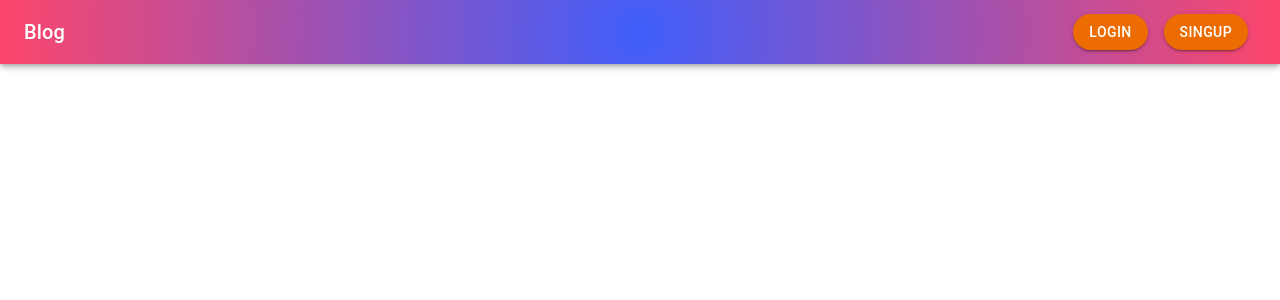
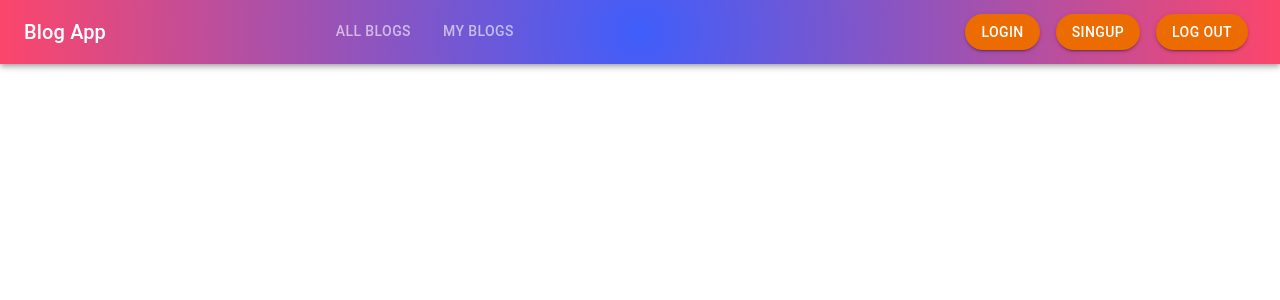
Before and after one commit to suraj9060/BlogApp, a React (Create React App) app: page / in a window 1280 px wide. Shown: the top 300 px of the page. Built offline with nearby package versions, Linux system fonts and the light colour scheme.

Commit message:
all routes setup is done

```diff
--- a/package.json
+++ b/package.json
@@ -6,11 +6,13 @@
     "@emotion/react": "^11.9.3",
     "@emotion/styled": "^11.9.3",
     "@mui/material": "^5.8.6",
+    "@reduxjs/toolkit": "^1.8.3",
     "@testing-library/jest-dom": "^5.16.4",
     "@testing-library/react": "^13.3.0",
     "@testing-library/user-event": "^13.5.0",
     "react": "^18.2.0",
     "react-dom": "^18.2.0",
+    "react-redux": "^8.0.2",
     "react-router-dom": "^6.3.0",
     "react-scripts": "5.0.1",
     "web-vitals": "^2.1.4"
--- a/src/App.js
+++ b/src/App.js
@@ -1,12 +1,30 @@
-
+import React from 'react';
 import './App.css';
 import Header from './components/Header';
+import { Routes, Route } from "react-router-dom"
+import Auth from "./components/Auth"
+import Blog from "./components/Blog"
+import UserBlog from "./components/UserBlog";
+import BlogDetails from "./components/BlogDetails";
+import AddBlog from "./components/AddBlog";
 
 function App() {
   return (
-    <div className="App">
-       <Header />
-    </div>
+    <React.Fragment className="App">
+      <header>
+        <Header />
+      </header>
+      <main>
+        <Routes>
+          <Route path="/auth" element={<Auth />} />
+          <Route path="/blogs" element={<Blog />} />
+          <Route path="/myblogs" element={<UserBlog/>} />
+          <Route path="/myblogs/:id" element={<BlogDetails />} />
+          <Route path="/blogs/add" element={<AddBlog />} />
+
+        </Routes>
+      </main>
+    </React.Fragment>
   );
 }
 
--- a/src/components/Login.jsx
+++ b/src/components/Auth.jsx
@@ -1,9 +1,9 @@
 import React from 'react'
 
-const Login = () => {
+const Auth = () => {
   return (
     <div>Login</div>
   )
 }
 
-export default Login
+export default Auth
--- a/src/components/Header.jsx
+++ b/src/components/Header.jsx
@@ -1,19 +1,44 @@
 import React from "react";
-import {AppBar,Box,Button,Toolbar ,Typography} from "@mui/material";
-
+import {
+  AppBar,
+  Box,
+  Button,
+  Tab,
+  Tabs,
+  Toolbar,
+  Typography,
+  LinkComponent,
+} from "@mui/material";
+import { useState } from "react";
+import { Link } from "react-router-dom";
 
 const Header = () => {
+  const [value, setValue] = useState();
+
   return (
     <AppBar
+      position="sticky"
       sx={{
         background:
           "radial-gradient(circle, rgba(63,94,251,1) 0%, rgba(252,70,107,1) 100%)",
       }}
     >
       <Toolbar>
-        <Typography variant="h6">Blog</Typography>
+        <Typography variant="h6">Blog App</Typography>
+        <Box display="flex" marginLeft={"auto"} marginRight={"auto"}>
+          <Tabs
+            textColor="inherit"
+            value={value}
+            onChange={(e, val) => setValue(val)}
+          >
+            <Tab LinkComponent={Link} to="/blogs" label="All Blogs" />
+            <Tab LinkComponent={Link} to="/myblogs" label="My Blogs" />
+          </Tabs>
+        </Box>
         <Box display={"flex"} marginLeft={"auto"}>
           <Button
+            LinkComponent={Link}
+            to="/auth"
             variant="contained"
             color="warning"
             sx={{ margin: 1, borderRadius: 10 }}
@@ -21,11 +46,22 @@ const Header = () => {
             Login
           </Button>
           <Button
+            LinkComponent={Link}
+            to="/auth"
             variant="contained"
             color="warning"
             sx={{ margin: 1, borderRadius: 10 }}
           >
             Singup
+          </Button>
+          <Button
+            LinkComponent={Link}
+            to="/auth"
+            variant="contained"
+            color="warning"
+            sx={{ margin: 1, borderRadius: 10 }}
+          >
+            Log out
           </Button>
         </Box>
       </Toolbar>
--- a/src/index.js
+++ b/src/index.js
@@ -2,11 +2,14 @@ import React from 'react';
 import ReactDOM from 'react-dom/client';
 import './index.css';
 import App from './App';
+import{BrowserRouter} from "react-router-dom"
 
 
 const root = ReactDOM.createRoot(document.getElementById('root'));
 root.render(
   <React.StrictMode>
-    <App />
+    <BrowserRouter>
+      <App />
+    </BrowserRouter>
   </React.StrictMode>
 );
```
Also changed, not shown: 1 other file (tests, documents, lock files or other folders).
